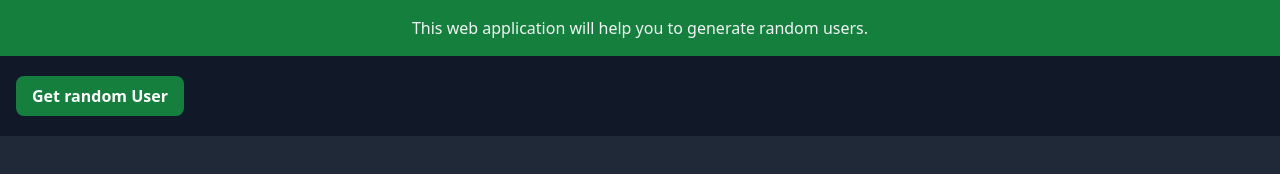
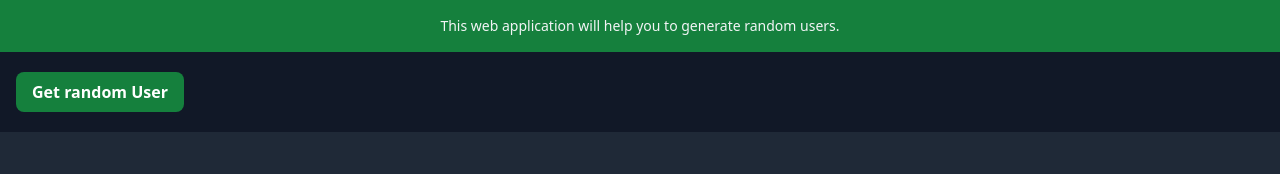
Before and after one commit to rohitparamesha/randomusers, a website: page index.html in a window 1280 px wide. Drawn offline with Linux system fonts and the light colour scheme.

Commit message:
final commit

```diff
--- a/index.html
+++ b/index.html
@@ -18,7 +18,7 @@
     </div>
     <main class="w-full min-h-screen bg-gray-800 text-white">
     <div id="header" class="sticky w-full top-0 z-10">
-        <p class="bg-green-700 px-2 py-4 text-center font-medium text-gray-100">This web application will help you
+        <p class="bg-green-700 px-2 py-4 text-center font-medium text-gray-100 text-sm">This web application will help you
             to generate random users.</p>
             <div id="btnContainer" class="py-3 md:py-5 w-full px-4 bg-gray-900">
                 <button id="btn"
```
Also changed, not shown: output.css.
